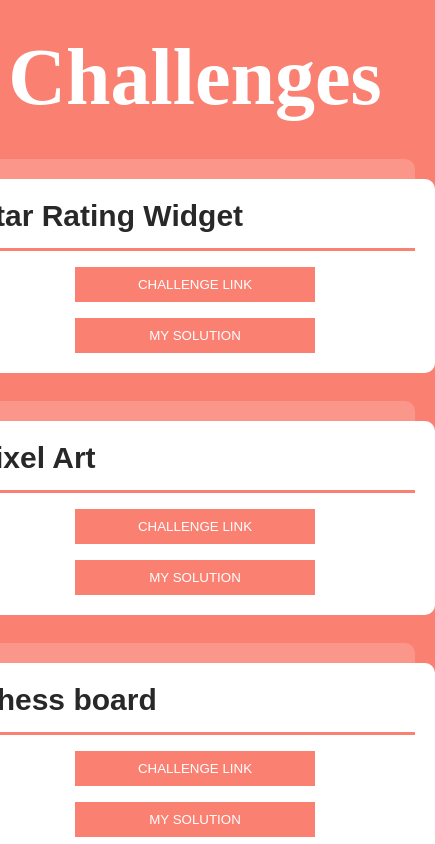
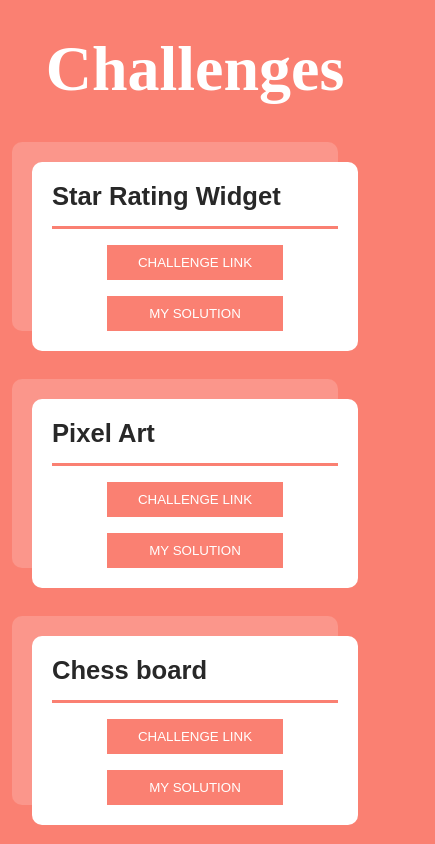
Before and after one commit to gk9848970/TheDomChallenge, a plain HTML site: page index.html in a window 390 px wide. Shown: the top 844 px of the page, 435 px wide, since content can reach past the window. Drawn offline with Linux system fonts and the light colour scheme.

Commit message:
Update style.css

```diff
--- a/style.css
+++ b/style.css
@@ -21,13 +21,14 @@ body {
 
 h1 {
     margin: 2rem 0;
-
+    margin-bottom: 0;
     font-size: 5rem;
     color: white;
     text-align: center;
 }
 
 .container-cards {
+    padding: 2rem;
     display: flex;
     flex-direction: column;
     align-items: center;
@@ -164,3 +165,31 @@ h1 {
         box-shadow: -20px -20px 0px 0px #fb968b;
     }
 }
+
+@media (max-width: 600px) {
+    .card {
+        width: 100%;
+    }
+
+    .card button {
+        width: 12rem;
+    }
+}
+
+@media (max-width: 450px) {
+    h1 {
+        font-size: 4rem;
+    }
+
+    .card {
+        width: 100%;
+    }
+
+    .card h1, .card h2, .card h3, .card h4, .card h5 {
+        font-size: 1.6rem;
+    }
+
+    .card button {
+        width: 11rem;
+    }
+}
```
